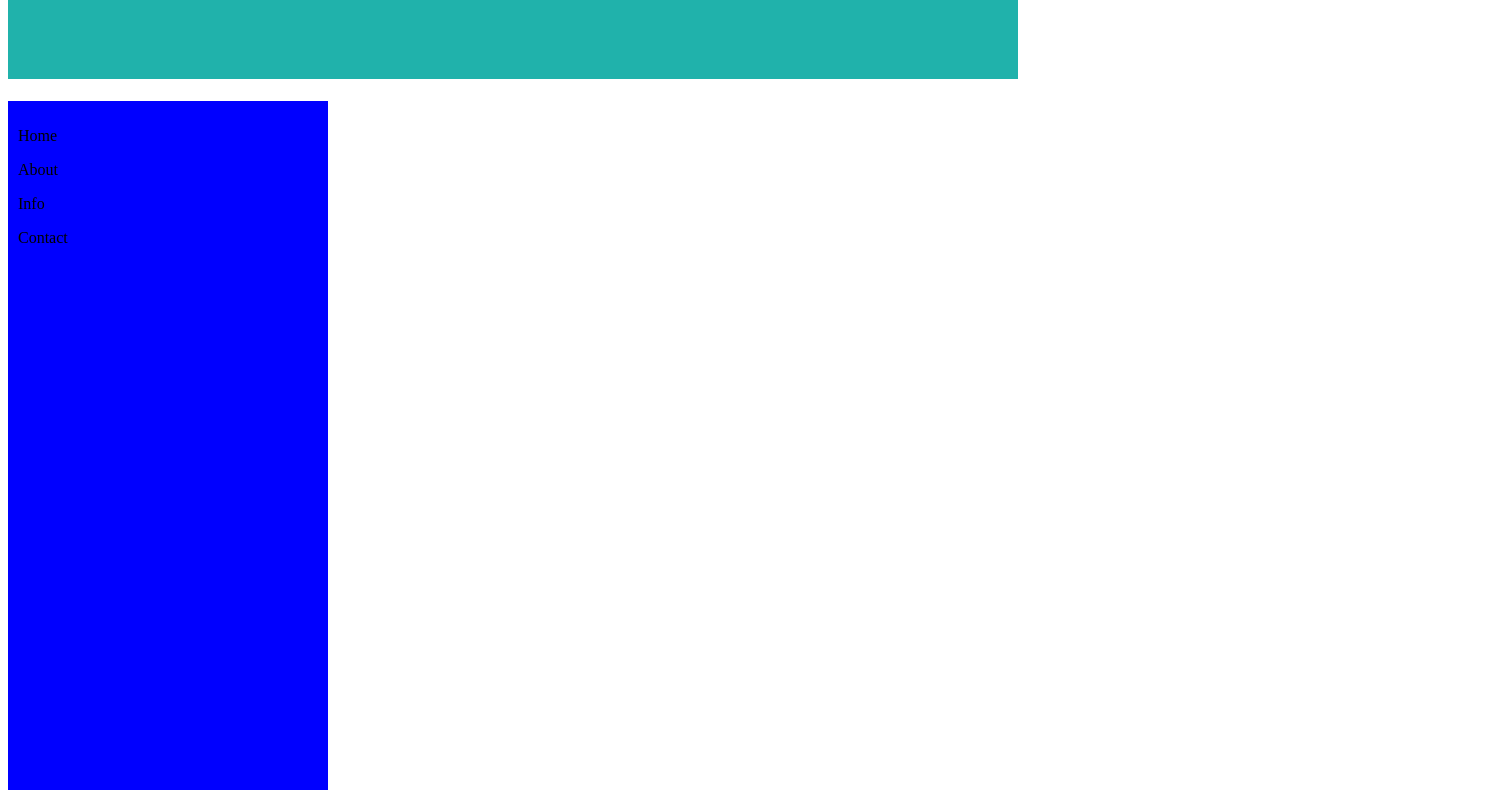
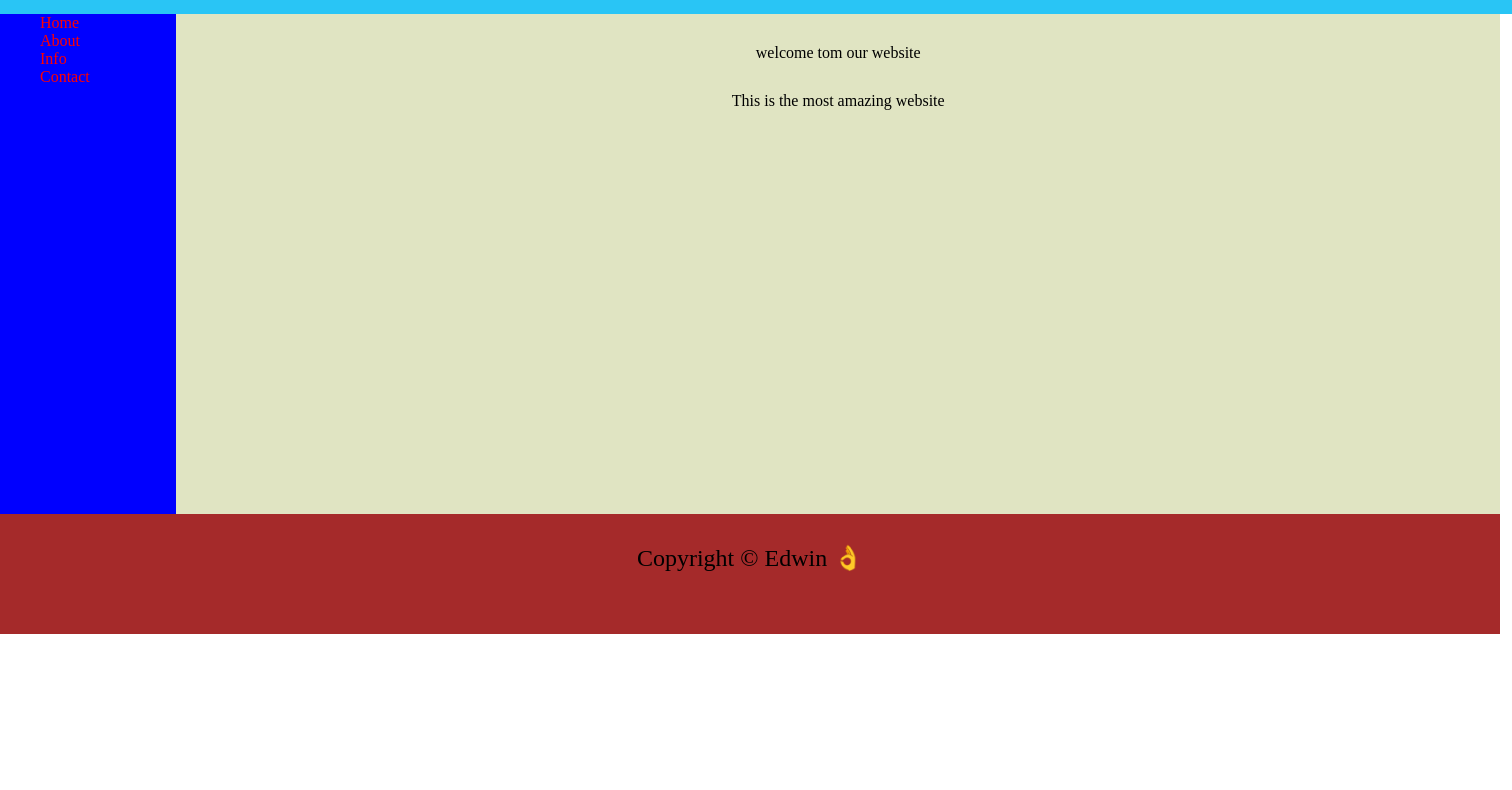
Before and after one commit to abakaeti/my-first-project, a plain HTML site: page assignment.html in a window 1280 px wide. Shown: the part 92-882 px from the top of the page, 1512 px wide, since content can reach past the window. After the commit the page ends 800 px from the top, so only its background shows below. Drawn offline with Linux system fonts and the light colour scheme.

Commit message:
changes to files

```diff
--- a/assignment.html
+++ b/assignment.html
@@ -1,36 +1,86 @@
 <!DOCTYPE html>
-<html>
+<html lang="en">
   <head>
+       <title>Document</title>
     <style>
-           h1 { background-color:rgb(32, 178, 171);text-align: center;
-            height: 150px;
-            width: 1010px;
-
+        *{
+            margin: 0;
         }
-           div {background-color: blue;
-            height: 1000px;
-            width: 300px;
-            padding: 10px;
+        body{
+            margin: 0;
+            padding: 0;
         }
-            .class{background-color: rgb(173, 157, 173);
+      .main {
+        width: 1500px;
+        margin: 0;
+      }
+      .main-first {
         text-align: center;
-
+        background-color: rgb(41, 197, 245);
+        width: 1512px;
       }
-
+      .main-first > b > p {
+        font-size: 40px;
+        padding: 30px 0 30px 0;
+        font-family: Verdana;
+      }
+      ul{
+          list-style-type: none;
+          text-transform: capitalize;
+          color: red;
+      }
+      .main-second{
+          margin-top: 0;
+          display: flex;
+      }
+      .main-second-1{
+          width: 200px;
+          background-color: blue;
+          height: 500px;
+      }
+      .main-second-2{
+          width: 1500px;
+          background-color: rgb(224, 228, 194);
+          text-align: center;
+          float: left;
+          height: 500px;
+      }
+      .main-second-2 > p{
+          padding-top: 30px;
+      }
+      .main-third{
+          background-color: brown;
+          height: 120px;
+          text-align: center;
+      }
+      .main-third > p{
+          padding-top: 30px;
+          font-size: 24px;
+      }
     </style>
-        <title>assignment</title>
+  </head>
   <body>
-            <h1>My First Website</h1>
-            <div>
-               <p>Home</p>
-               <p>About</p>
-               <p>Info</p>
-               <p>Contact</p>
+    <div class="main">
+      <div class="main-first">
+        <b><p>My First Website</p></b>
       </div>
-               <div class="center">
-                   <p>Welcome to our website</p>
-                   <p>This is the the most amazing website</p>
+      <div class="main-second">
+        <div class="main-second-1">
+          <ul>
+            <li>home</li>
+            <li>about</li>
+            <li>info</li>
+            <li>contact</li>
+          </ul>
+        </div>
+        <div class="main-second-2">
+            <p>welcome tom our website</p>
+            <p>This is the most amazing website</p>
+        </div>
+      </div>
+      <div class="main-third">
+          <p>Copyright &copy; Edwin 👌</p>
+      </div>
     </div>
   </body>
-    </head>
 </html>
```
Also changed, not shown: correction.html (+4 -10 lines). Lines whose indentation alone changed are shown as unchanged.
